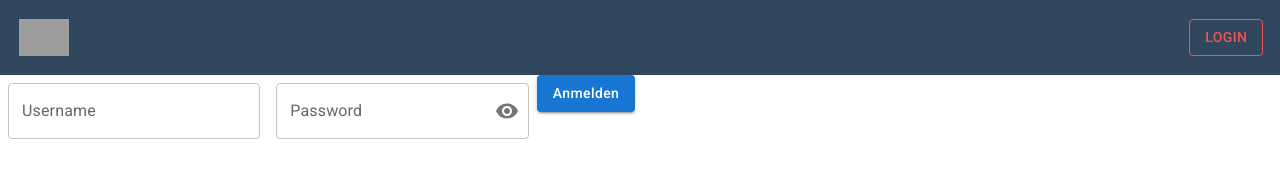
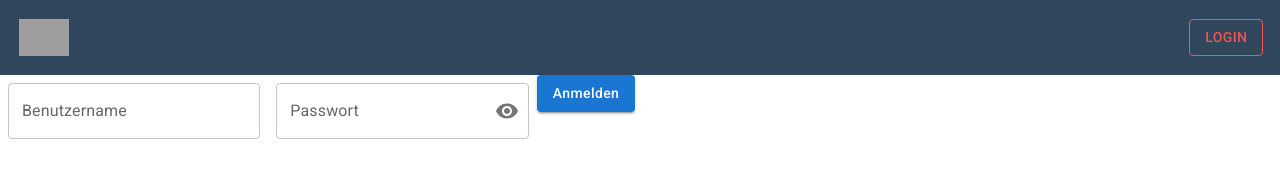
Before and after one commit to steinerphil/justuseapp, a React (Create React App) app in the folder frontend/: page /login in a window 1280 px wide. Shown: the top 189 px of the page. Built offline with nearby package versions, Linux system fonts and the light colour scheme; grey boxes are pictures that could not be loaded.

Commit message:
update some useHistory hooks

```diff
--- a/frontend/src/components/header.js
+++ b/frontend/src/components/header.js
@@ -1,13 +1,16 @@
 import styled from "styled-components/macro";
 import logo from "../components/images/longsmallwhitepransp.png"
 import Button from '@mui/material/Button';
+import {useHistory} from "react-router-dom";
 
 function Header() {
 
+    const history = useHistory()
+
     return (
         <HeaderContainer>
-            <Logo src={logo} onClick={() => window.open("/", "_blank")} alt="logo"/>
-            <LoginButton variant="outlined">Login</LoginButton>
+            <Logo src={logo} onClick={() => history.push("/")} alt="logo"/>
+            <LoginButton variant="outlined" onClick={() => history.push("/login")}>Login</LoginButton>
         </HeaderContainer>
     )
 }
--- a/frontend/src/context/AuthProvider.js
+++ b/frontend/src/context/AuthProvider.js
@@ -1,5 +1,6 @@
 import {createContext, useState} from "react";
 import {postLogin} from "../service/productApiService";
+import {useHistory} from "react-router-dom";
 
 
 export const AuthContext = createContext({})
@@ -7,6 +8,7 @@ export const AuthContext = createContext({})
 export default function AuthProvider({children}) {
 
     const [token, setToken] = useState()
+    const history = useHistory()
 
     const login = (credentials) => {
         postLogin(credentials)
@@ -14,6 +16,7 @@ export default function AuthProvider({children}) {
             .then(data => {
                 setToken(data)
             })
+            .then( () => history.push("/"))
             .catch(err => console.log(err))
     }
 
--- a/frontend/src/pages/Login.js
+++ b/frontend/src/pages/Login.js
@@ -5,17 +5,22 @@ import InputAdornment from '@mui/material/InputAdornment';
 import FormControl from '@mui/material/FormControl';
 import Visibility from '@mui/icons-material/Visibility';
 import VisibilityOff from '@mui/icons-material/VisibilityOff';
-import {useState} from "react";
+import {useContext, useState} from "react";
 import Button from "@mui/material/Button";
 import styled from "styled-components/macro";
+import {AuthContext} from "../context/AuthProvider";
 
 export default function Login() {
+
+    const {login} = useContext(AuthContext)
 
     const [values, setValues] = useState({
         username: '',
         password: '',
         showPassword: false,
     });
+
+
 
     const handleChange = (prop) => (event) => {
         setValues({...values, [prop]: event.target.value});
@@ -33,23 +38,24 @@ export default function Login() {
     };
 
     function handleSubmit() {
-        console.log(values)
+        const credentials = {username: values.username, password: values.password}
+        login(credentials)
     }
 
     return (
         <>
                 <FormControl sx={{m: 1, width: '25ch'}} variant="outlined">
-                    <InputLabel htmlFor="outlined-adornment-username">Username</InputLabel>
+                    <InputLabel htmlFor="outlined-adornment-username">Benutzername</InputLabel>
                     <OutlinedInput
                         id="outlined-adornment-username"
                         value={values.username}
                         onChange={handleChange('username')}
-                        label="Username"
+                        label="Benutzername"
                     />
                 </FormControl>
 
                 <FormControl sx={{m: 1, width: '25ch'}} variant="outlined">
-                    <InputLabel htmlFor="outlined-adornment-password">Password</InputLabel>
+                    <InputLabel htmlFor="outlined-adornment-password">Passwort</InputLabel>
                     <OutlinedInput
                         id="outlined-adornment-password"
                         type={values.showPassword ? 'text' : 'password'}
@@ -67,7 +73,7 @@ export default function Login() {
                                 </IconButton>
                             </InputAdornment>
                         }
-                        label="Password"
+                        label="Passwort"
                     />
                 </FormControl>
                 <SubmitButton variant="contained" onClick={handleSubmit}>Anmelden</SubmitButton>
--- a/frontend/src/service/productApiService.js
+++ b/frontend/src/service/productApiService.js
@@ -1,12 +1,6 @@
 import axios from 'axios';
 
-const getHeader = (token) => {
-    return {
-        headers: {
-            Authorization: `Bearer ${token}`
-        },
-    }
-}
+
 
 export function postLogin(credentials) {
     return axios.post("auth/login", credentials)
```
